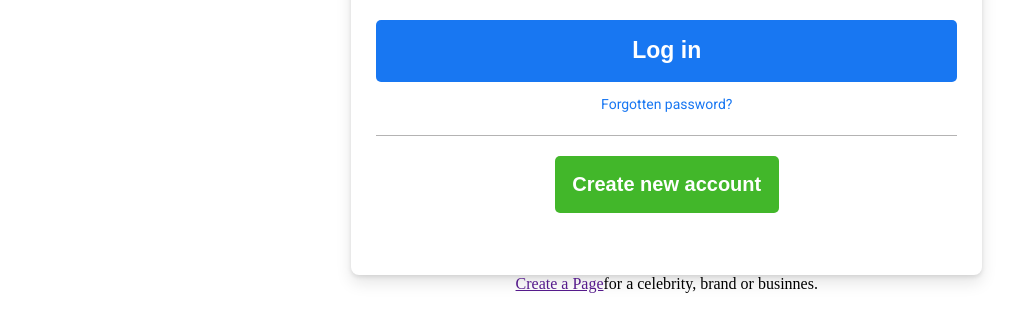
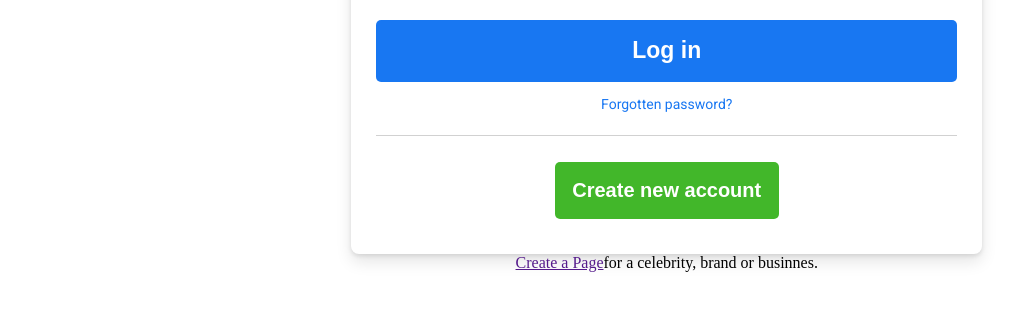
Before and after one commit to modDev23/Secure-Facebook, a plain HTML site: page index.html in a window 1280 px wide. Shown: the part 284-616 px from the top of the page, without its empty margins (128-1143 px from the left). Drawn offline with Linux system fonts and the light colour scheme.

Commit message:
form designed

```diff
--- a/styles.css
+++ b/styles.css
@@ -79,6 +79,7 @@
   color: rgb(255, 255, 255);
   font-size: 23px;
   font-weight: 600;
+  cursor: pointer;
 }
 
 .right-form .top-section span {
@@ -88,6 +89,7 @@
 
 .right-form .top-section span a {
   color: #1877f2;
+  font-weight: 400;
   text-decoration: none;
   font-size: 14px;
 }
@@ -99,9 +101,9 @@
 .right-form .bottom-section {
   display: flex;
   justify-content: center;
-  margin: 10px 0px;
-  padding: 20px 0px;
-  border-top: 1px solid rgb(180, 179, 179);
+  margin: 10px 0px 2px 0px;
+  padding: 26px 0px 1px 0px;
+  border-top: 1px solid rgba(180, 179, 179, 0.603);
 }
 
 .right-form .bottom-section button {
@@ -112,6 +114,7 @@
   padding: 3%;
   font-size: 20px;
   font-weight: 600;
+  cursor: pointer;
 }
 
 .right-form .page {
```
